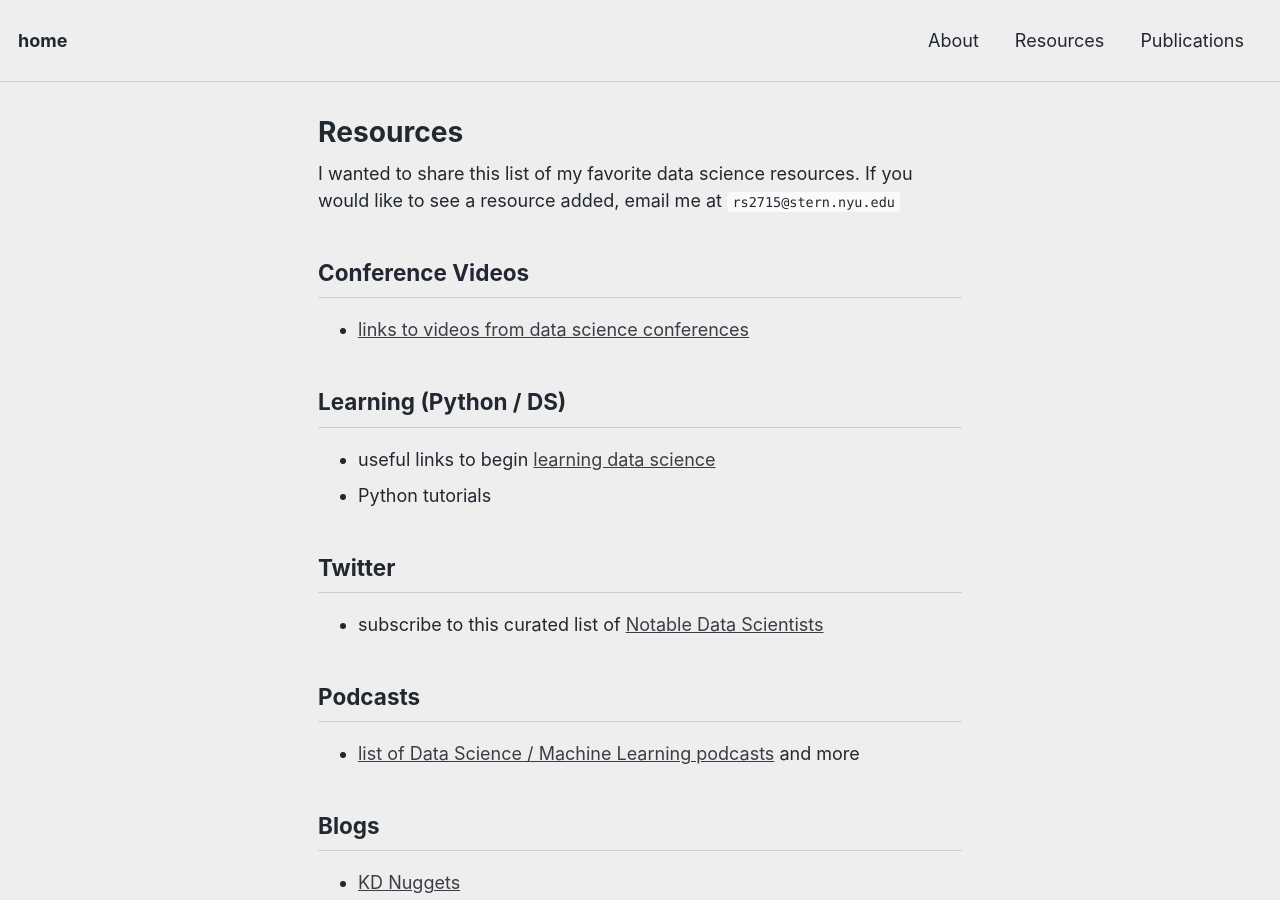
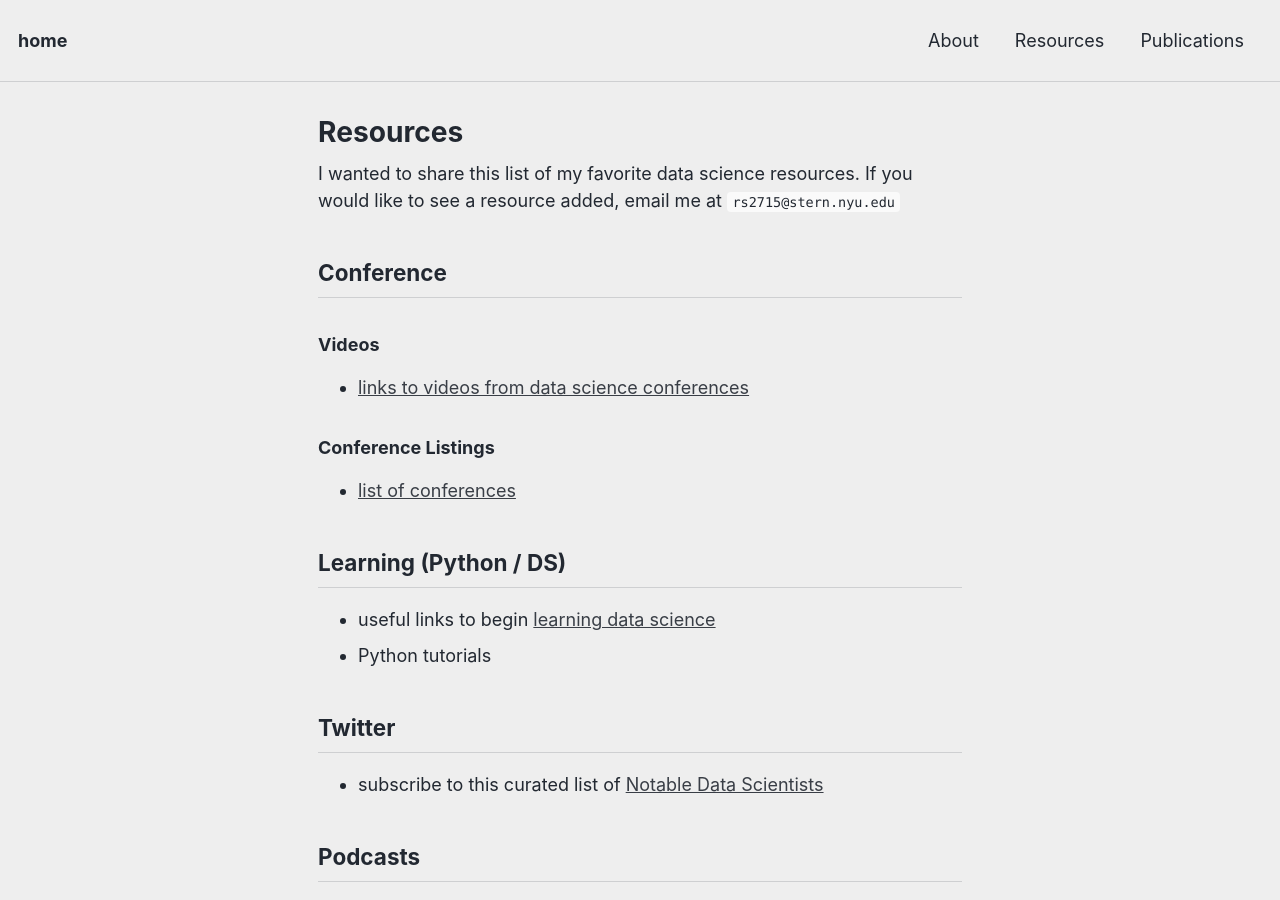
Before and after one commit to reshamas/reshamas.github.io, a Jekyll site: the page built from resources/index.md, in a window 1280 px wide and 900 px high. Built offline with Jekyll 4.4.1, drawn with Linux system fonts in a browser that asks for light colours.

Commit message:
Update index.md

```diff
--- a/resources/index.md
+++ b/resources/index.md
@@ -7,8 +7,12 @@ comments: false
 
 I wanted to share this list of my favorite data science resources.  If you would like to see a resource added, email me at `rs2715@stern.nyu.edu`
 
-## Conference Videos
+## Conference
+### Videos
 * [links to videos from data science conferences](conf_videos.md)
+
+### Conference Listings
+- [list of conferences](https://github.com/WiMLDS/conferences)
 
 ## Learning (Python / DS)
 * useful links to begin [learning data science](ds_learning.md)
```
